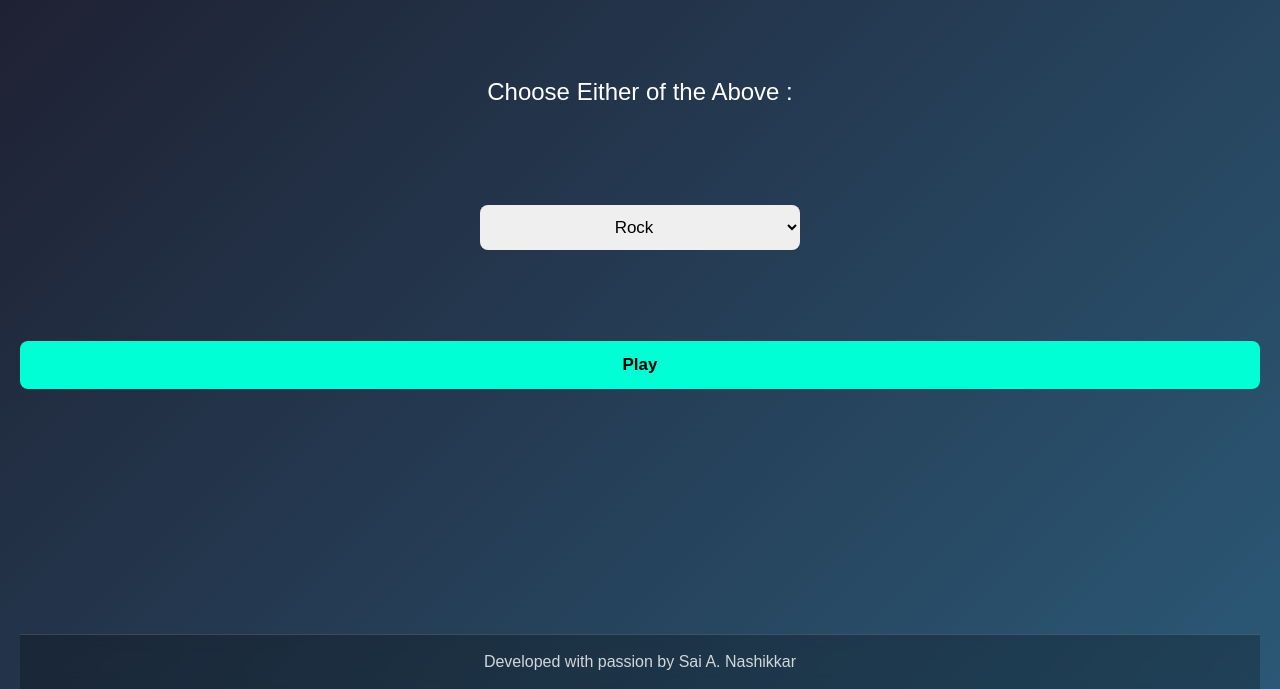
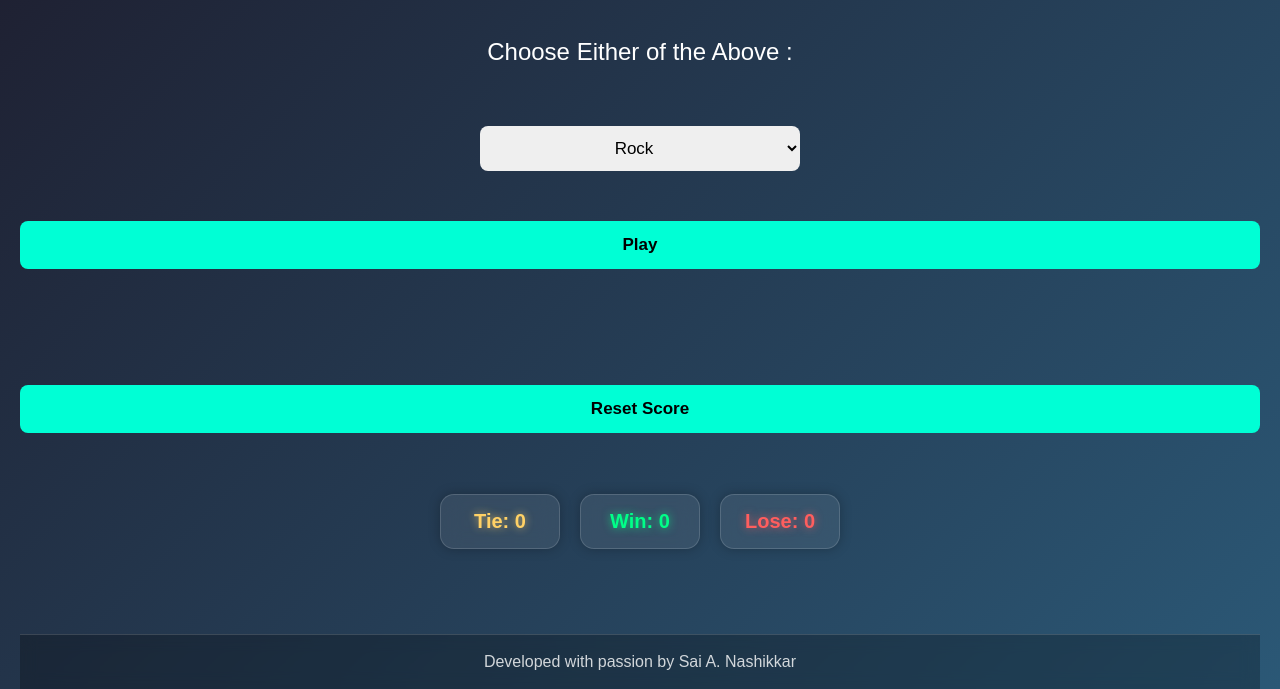
Before and after one commit to sainashikkar9-ui/stone-paper-scissor, a plain HTML site: page index.html in a window 1280 px wide. Shown: the part 111-800 px from the top of the page. Drawn offline with Linux system fonts and the light colour scheme.

Commit message:
Score commit

```diff
--- a/index.html
+++ b/index.html
@@ -128,6 +128,71 @@ button:hover {
     border-top: 1px solid rgba(255,255,255,0.15);
 }
 
+/* SCORE SYSTEM */
+#score{
+    margin-top: 25px;
+
+    display: flex;
+    justify-content: center;
+    gap: 20px;
+    flex-wrap: wrap;
+}
+
+/* SCORE CARDS */
+#score h3{
+    min-width: 120px;
+
+    padding: 15px 20px;
+
+    background: rgba(255,255,255,0.08);
+
+    border: 1px solid rgba(255,255,255,0.15);
+
+    border-radius: 14px;
+
+    backdrop-filter: blur(10px);
+
+    box-shadow: 0 0 12px rgba(0,0,0,0.25);
+
+    font-size: 20px;
+    font-weight: bold;
+
+    transition: 0.3s;
+}
+
+/* HOVER EFFECT */
+#score h3:hover{
+    transform: translateY(-3px) scale(1.03);
+}
+
+/* INDIVIDUAL COLORS */
+#win{
+    color: #00ff88;
+    text-shadow: 0 0 8px rgba(0,255,136,0.7);
+}
+
+#lose{
+    color: #ff5e5e;
+    text-shadow: 0 0 8px rgba(255,94,94,0.7);
+}
+
+#tie{
+    color: #ffd166;
+    text-shadow: 0 0 8px rgba(255,209,102,0.7);
+}
+
+/* MOBILE */
+@media (max-width: 600px){
+
+    #score{
+        gap: 12px;
+    }
+
+    #score h3{
+        width: 90%;
+        font-size: 18px;
+    }
+}
 /* =========================
    MOBILE RESPONSIVE
 ========================= */
@@ -238,6 +303,12 @@ button:hover {
     </select>
     <button onclick="saveChoice();">Play</button>
     <h2 id="result"></h2>
+    <button onclick="reset();">Reset Score</button>
+    <div id="score">
+        <h3 id="tie"></h3>
+        <h3 id="win"></h3>
+        <h3 id="lose"></h3>
+    </div>
     <footer id="footer">Developed with passion by Sai A. Nashikkar</footer>
 </body>
 
@@ -245,6 +316,14 @@ button:hover {
     let input;
     let text;
     let comp = 0;
+    let score = {
+        tie: 0,
+        win: 0,
+        lose: 0
+    };
+    document.getElementById('tie').innerHTML = `Tie: ${score.tie}`;
+    document.getElementById('win').innerHTML = `Win: ${score.win}`;
+    document.getElementById('lose').innerHTML = `Lose: ${score.lose}`;
     function saveChoice(){
         input = document.getElementById('input').value.toLowerCase();
         comp = Math.floor(Math.random() * 3) + 1;
@@ -286,7 +365,30 @@ button:hover {
         else{
             text = 'Invalid Input, Please try again!'
         }
+
+        if(text === 'Computer chose rock, It\'s a tie!' || text === 'Computer chose paper, It\'s a tie!' || text === 'Computer chose scissors, It\'s a tie! ') {
+            score.tie += 1;
+        }
+        else if(text === 'Computer chose scissors, YOU WIN!' || text === 'Computer chose rock, YOU WIN!' || text === 'Computer chose paper, YOU WIN!') {
+            score.win += 1;
+        }
+        else {
+            score.lose += 1;
+        }
+
         document.getElementById('result').innerHTML = text;
+        document.getElementById('tie').innerHTML = `Tie: ${score.tie}`;
+        document.getElementById('win').innerHTML = `Win: ${score.win}`;
+        document.getElementById('lose').innerHTML = `Lose: ${score.lose}`;
+    }
+
+    function reset() {
+        score.tie = 0;
+        score.win= 0;
+        score.lose = 0;
+        document.getElementById('tie').innerHTML = `Tie: ${score.tie}`;
+        document.getElementById('win').innerHTML = `Win: ${score.win}`;
+        document.getElementById('lose').innerHTML = `Lose: ${score.lose}`;
     }
 </script>
 </html>
```
